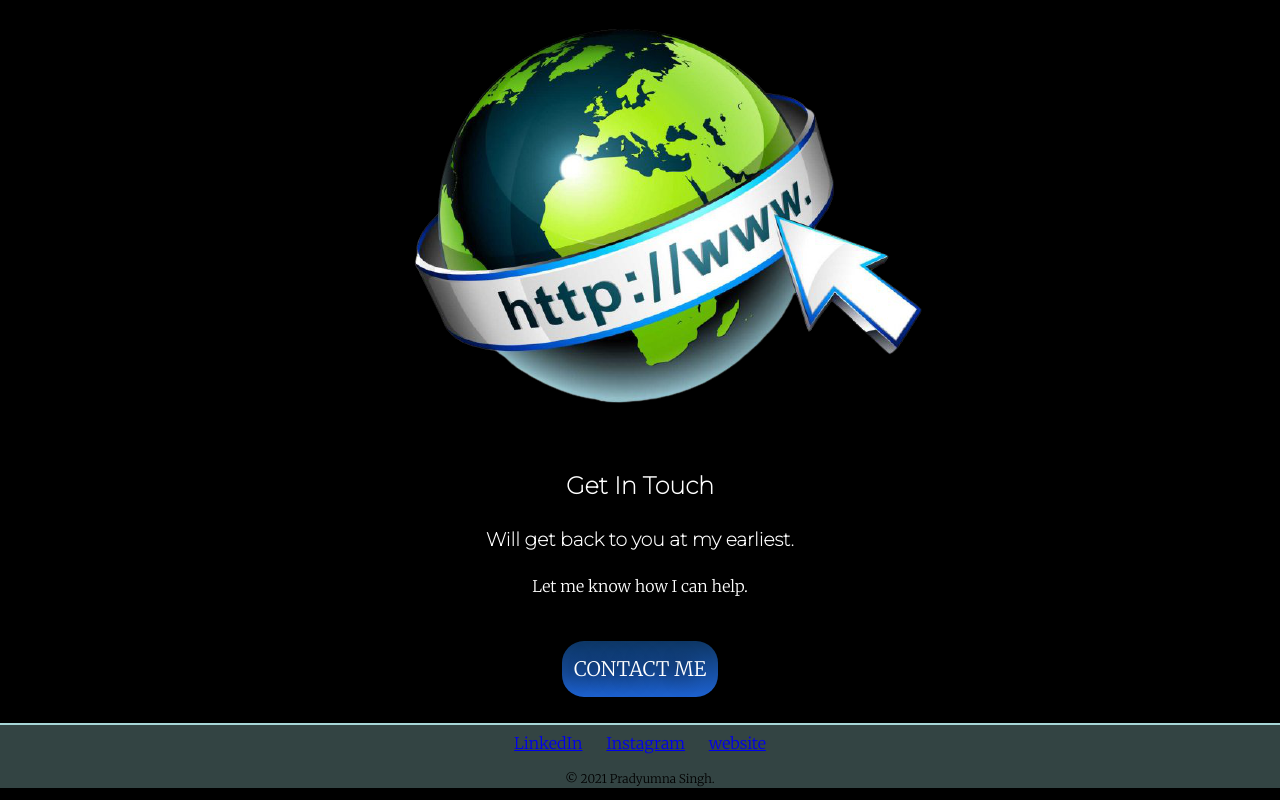
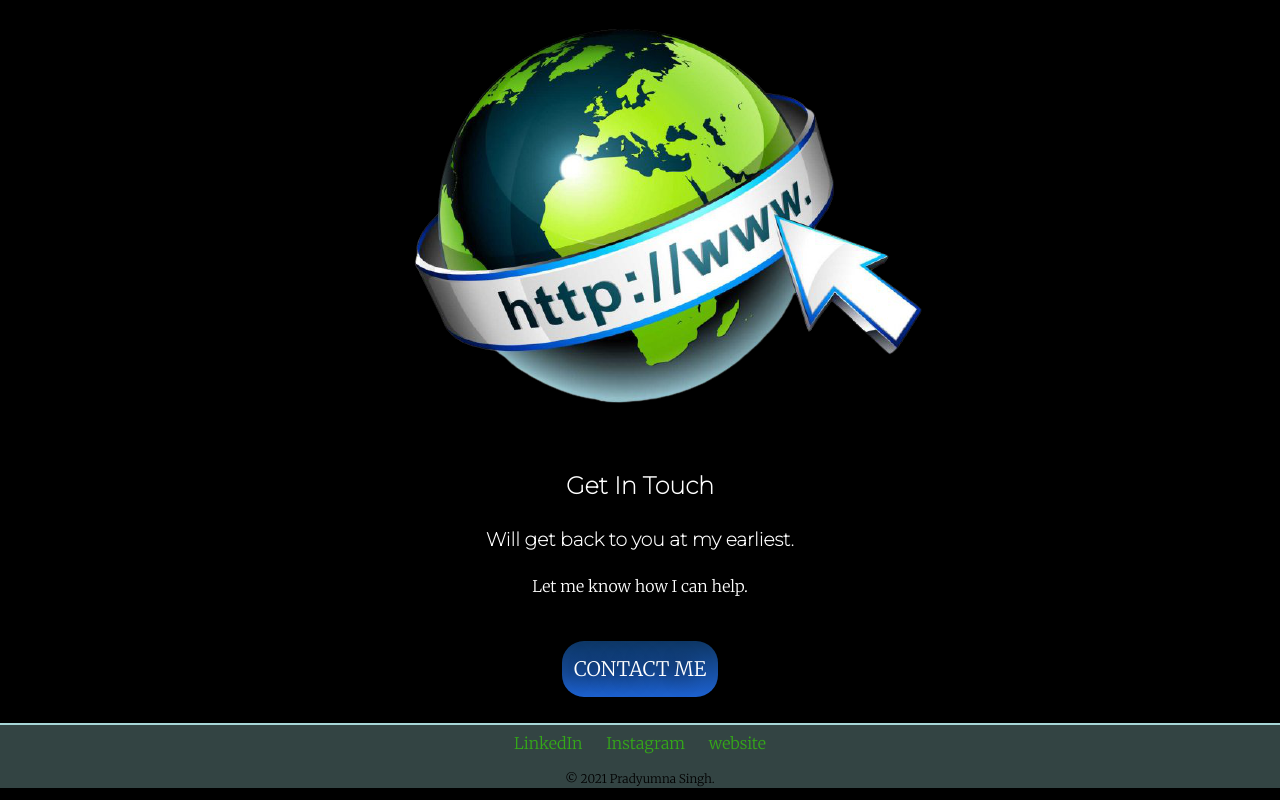
Before and after one commit to prady8339/singhprady, a plain HTML site: page index.html in a window 1280 px wide. Shown: the part 2578-3378 px from the top of the page. Drawn offline with Linux system fonts and the light colour scheme.

Commit message:
fotter-b

```diff
--- a/index.css
+++ b/index.css
@@ -175,8 +175,14 @@ color: white;
 }
 
 
+
 .footer-link{
   margin:10px;
+  color:#34a918;
+  text-decoration: none;
+}
+.footer-link:hover{
+  color:white;
 }
 
 .p-alpha{
```
